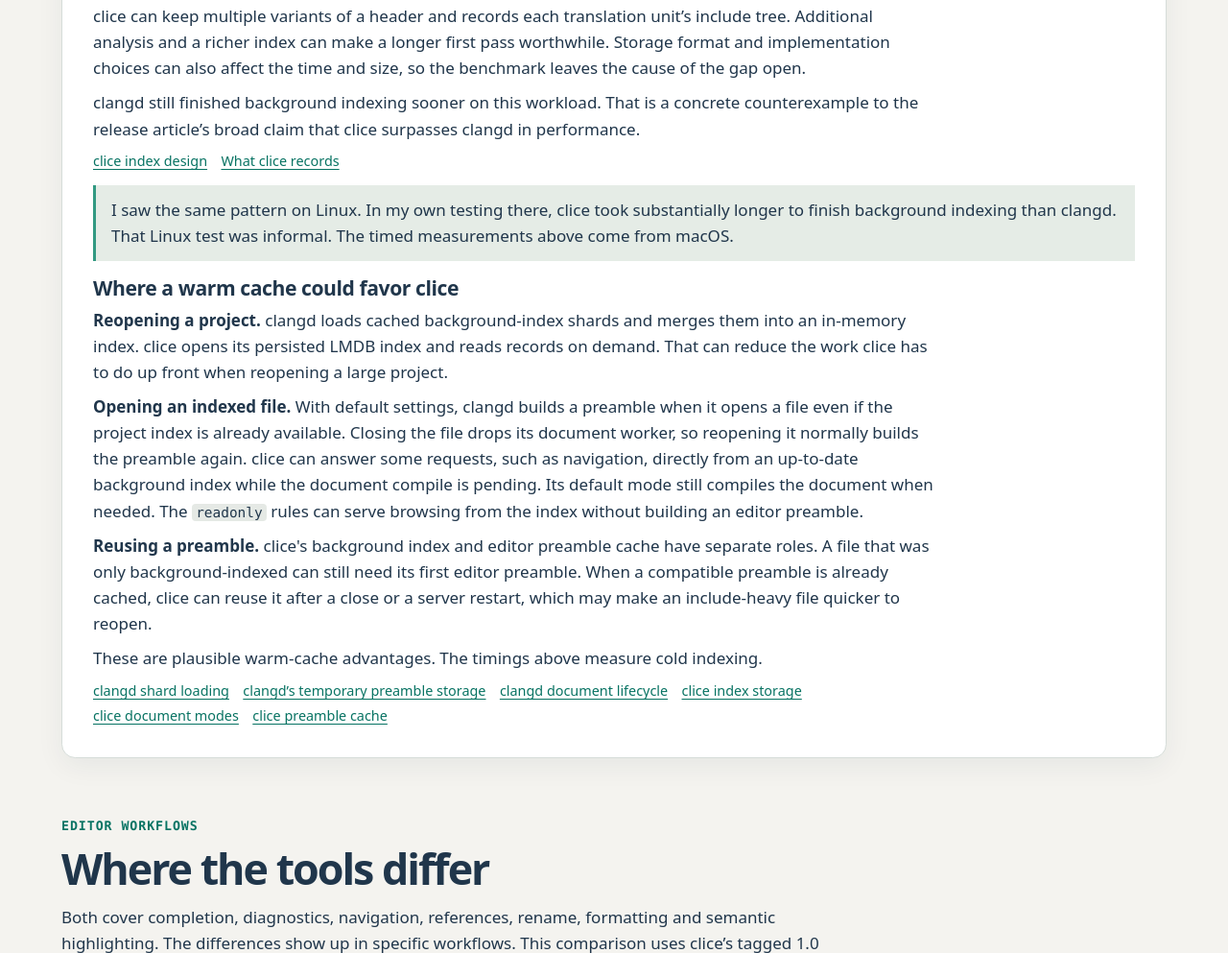
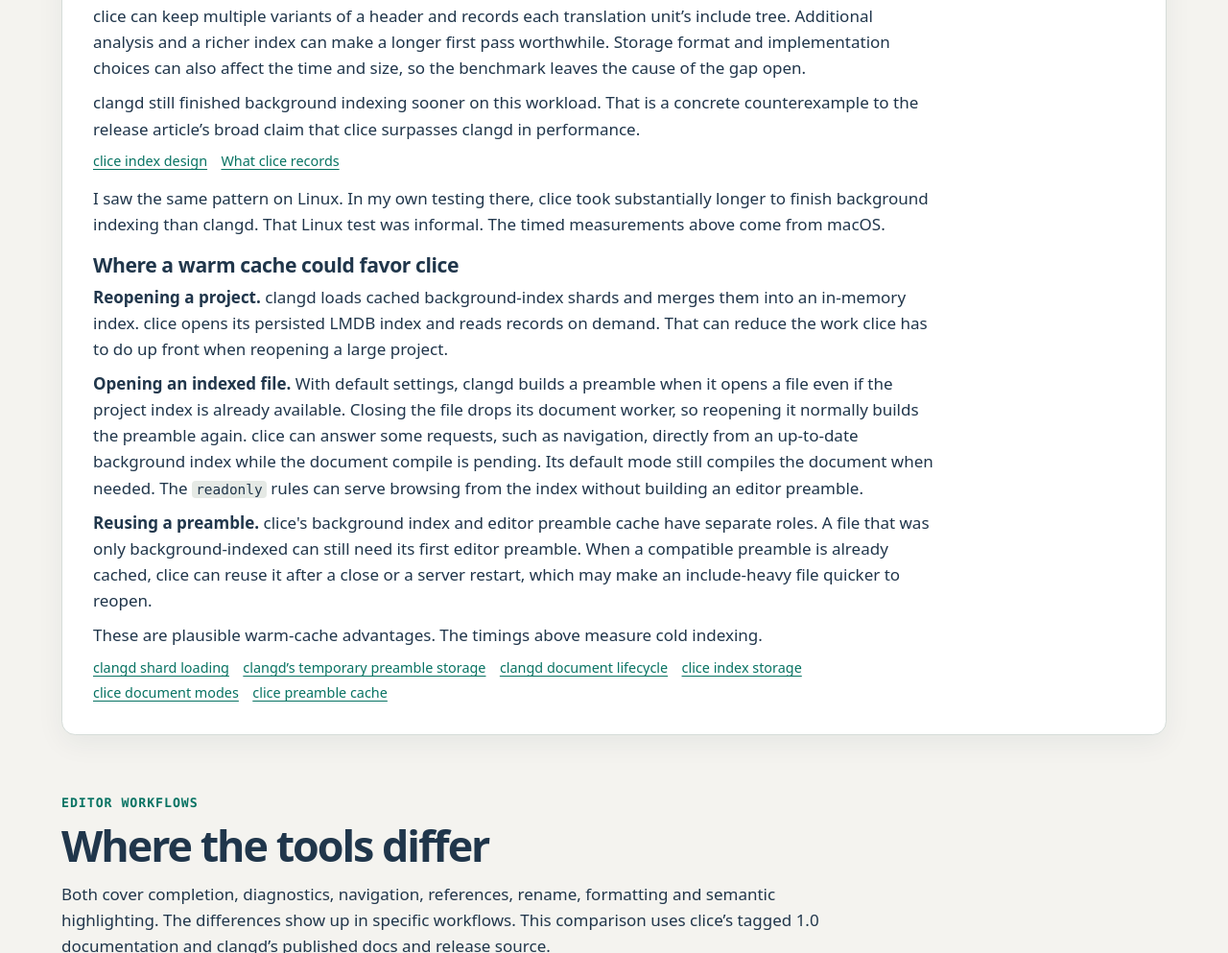
Before and after one commit to ArcsinX/ArcsinX.github.io, a plain HTML site: page clangd-vs-clice/index.html in a window 1280 px wide. Shown: the part 1298-2291 px from the top of the page at 96% size. Drawn offline with Linux system fonts and the light colour scheme.

Commit message:
Style the Linux observation as a regular paragraph

```diff
--- a/clangd-vs-clice/index.html
+++ b/clangd-vs-clice/index.html
@@ -60,7 +60,7 @@
           <p>clangd still finished background indexing sooner on this workload. That is a concrete counterexample to the release article’s broad claim that clice surpasses clangd in performance.</p>
           <p class="sources"><a href="https://github.com/clice-io/clice/blob/v1.0.0/docs/en/design/symbol-index.md">clice index design</a><a href="https://github.com/clice-io/clice/blob/v1.0.0/docs/en/cli/index.md#inspecting-the-index">What clice records</a></p>
         </div>
-        <p class="linux-note">I saw the same pattern on Linux. In my own testing there, clice took substantially longer to finish background indexing than clangd. That Linux test was informal. The timed measurements above come from macOS.</p>
+        <p class="benchmark-paragraph">I saw the same pattern on Linux. In my own testing there, clice took substantially longer to finish background indexing than clangd. That Linux test was informal. The timed measurements above come from macOS.</p>
         <div class="warm-scenarios">
           <h3>Where a warm cache could favor clice</h3>
           <p><strong>Reopening a project.</strong> clangd loads cached background-index shards and merges them into an in-memory index. clice opens its persisted LMDB index and reads records on demand. That can reduce the work clice has to do up front when reopening a large project.</p>
--- a/clangd-vs-clice/style.css
+++ b/clangd-vs-clice/style.css
@@ -123,7 +123,7 @@ summary { color: var(--teal); cursor: pointer; padding: .65rem 0; font-weight: 6
 .runs table { min-width: 56rem; }
 .index-tradeoff, .warm-scenarios { max-width: 55rem; margin-top: 1rem; }
 .index-tradeoff p + p, .warm-scenarios p { margin-top: .55rem; }
-.linux-note { margin-top: .85rem; padding: .75rem 1rem; background: var(--teal-wash); border-left: .2rem solid #329982; }
+.benchmark-paragraph { max-width: 55rem; margin-top: .85rem; }
 .runs td, .runs th { padding: .55rem .65rem; }
 .article { padding-bottom: 3.3rem; }
 .section { padding-top: clamp(2rem, 5vw, 3.8rem); }
```
